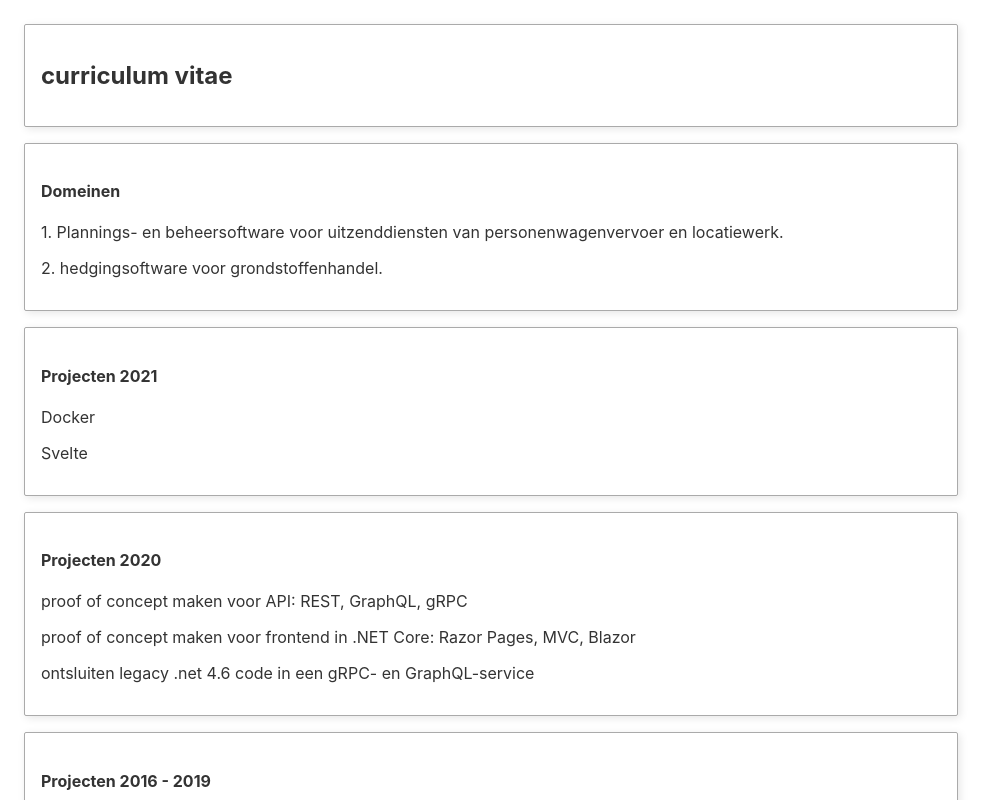
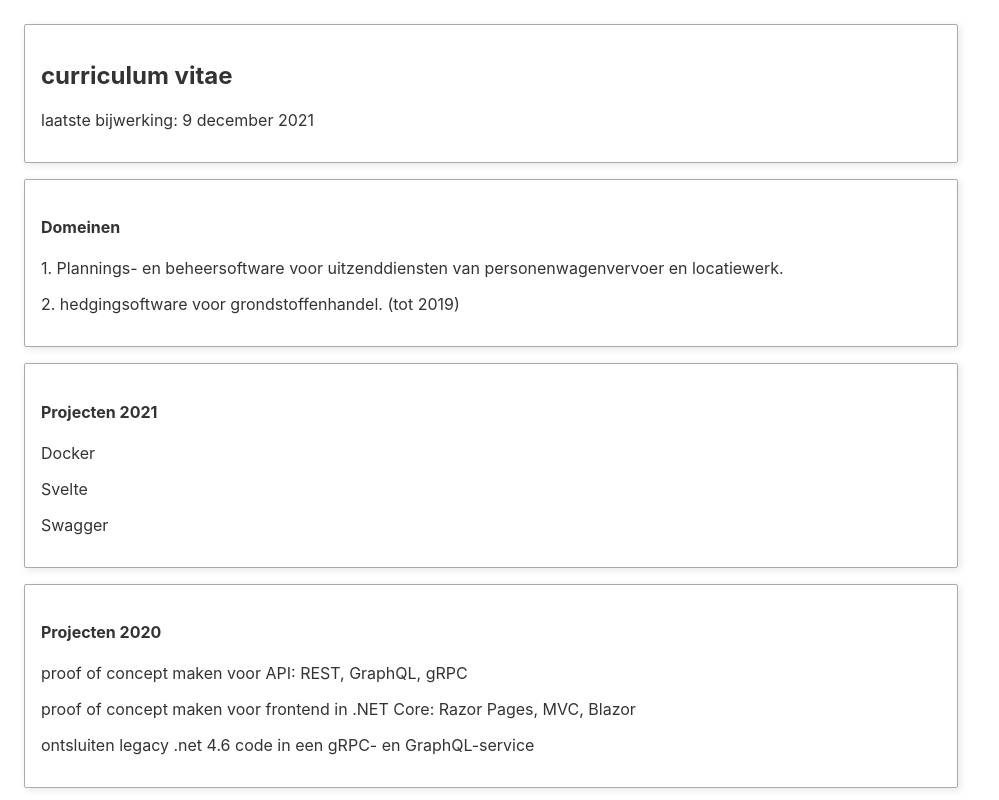
Before and after one commit to Vincent026/StrawberryIcecream, a Svelte app: page / in a window 1280 px wide. Shown: the top 800 px of the page, without its empty margins (0-999 px from the left). Built offline with nearby package versions, Linux system fonts and the light colour scheme.

Commit message:
diversen

```diff
--- a/src/App.svelte
+++ b/src/App.svelte
@@ -6,16 +6,18 @@
 <main>
 	<Box>
 		<h2>curriculum vitae</h2>
+		<p>laatste bijwerking: 9 december 2021</p>
 	</Box>
 	<Box>
 		<h4>Domeinen</h4>
 		<p>1. Plannings- en beheersoftware voor uitzenddiensten van personenwagenvervoer en locatiewerk.</p>
-		<p>2. hedgingsoftware voor grondstoffenhandel.</p>
+		<p>2. hedgingsoftware voor grondstoffenhandel. (tot 2019)</p>
 	</Box>
 	<Box>
 		<h4>Projecten 2021</h4>
 		<p>Docker</p>
 		<p>Svelte</p>
+		<p>Swagger</p>
 	</Box>
 	<Box>
 		<h4>Projecten 2020</h4>
```
